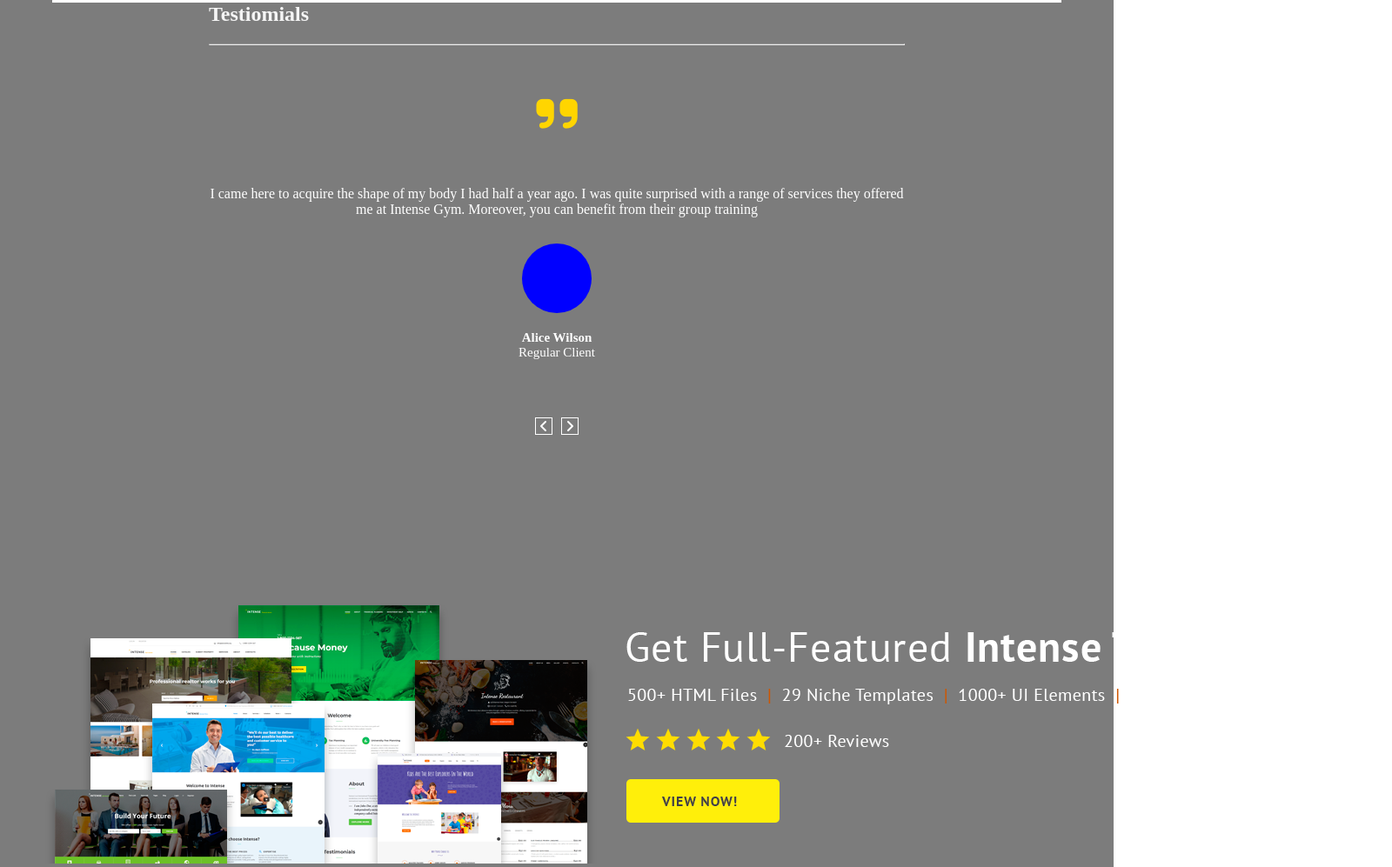
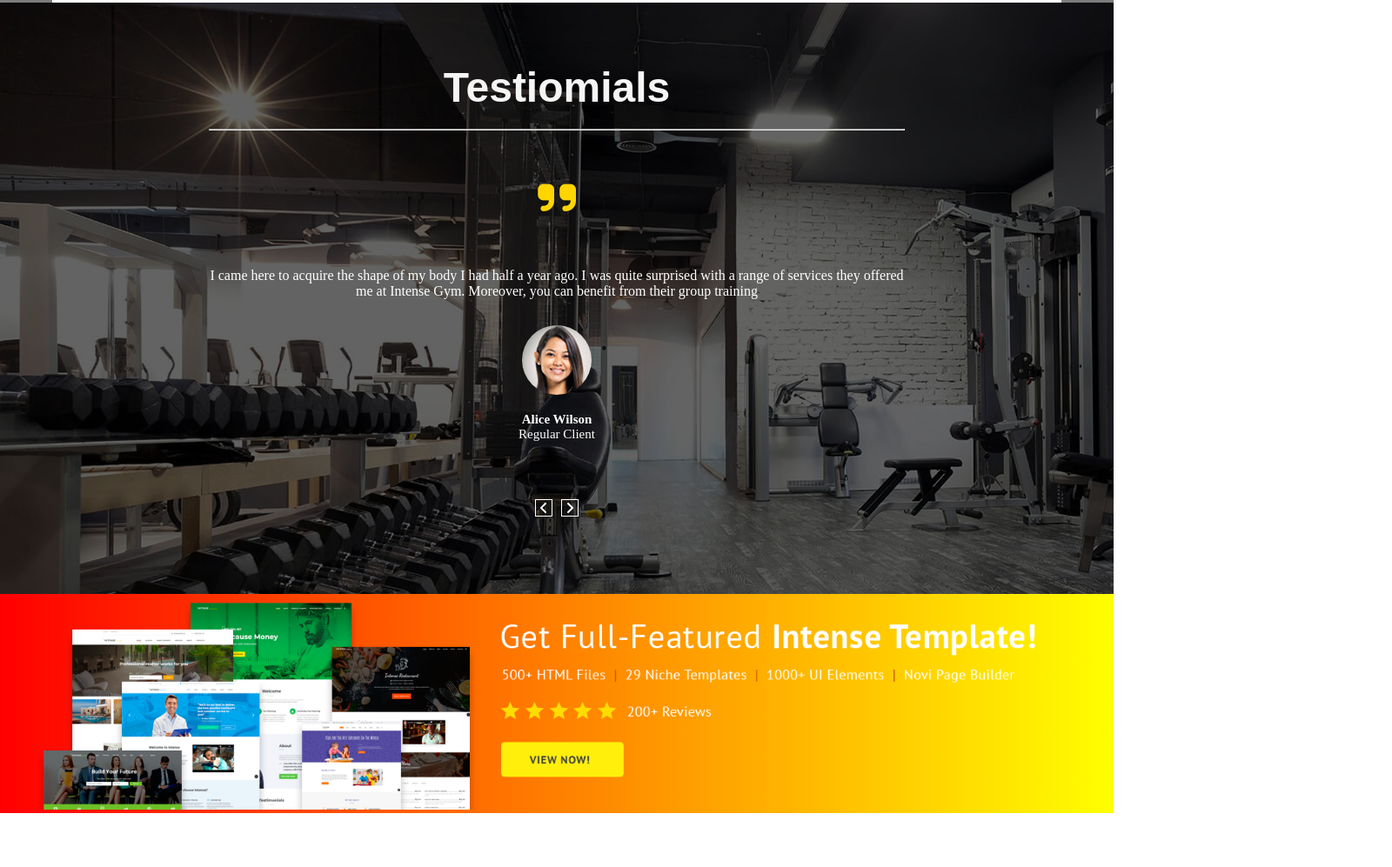
Before and after one commit to FuzzyFuse/Gym-Project, a plain HTML site: page index.html in a window 1280 px wide. Shown: the part 2210-3207 px from the top of the page at 87% size, 1600 px wide, since content can reach past the window. After the commit the page ends 3145 px from the top, so only its background shows below. Drawn offline with Linux system fonts and the light colour scheme.

Commit message:
Update style.css

```diff
--- a/style.css
+++ b/style.css
@@ -315,43 +315,46 @@ color: black;
 
 
 }
+.testinomials {
+        height: 680px;
+        background:rgba(0, 0, 0, 0.612)  url(images/gym_bg.jpg);
+        background-blend-mode: darken;
+        background-attachment: fixed;
+    }
 
-.testinomials
-{
-    height: 680px;
-    background-image: url(background-05-1920x850.jpg);
-}
-.testi-content
-{
+    .testi-content {
         width: 800px;
         margin: auto;
-
+        padding: 70px 0;
+        text-align: center;
     }
 
-.testi-title
-{
+    .testi-title {
         color: whitesmoke;
+        font-size: 32px;
+        font-family: Arial, Helvetica, sans-serif;
     }
-.testi-hr
-{
+
+    .testi-hr {
         margin-top: 20px;
         background-color: white;
     }
-.testi-inverted
-{
-    font-size: 54px;
+
+    .testi-inverted {
+        font-size: 50px;
         text-align: center;
         margin-top: 50px;
     }
-.testi-subtitle{
+
+    .testi-subtitle {
 
         width: 800px;
         color: white;
         text-align: center;
         margin-top: 50px;
     }
-.testi-info
-{
+
+    .testi-info {
         width: 200px;
         height: 200px;
 
@@ -359,43 +362,45 @@ color: black;
         margin-top: 30px;
 
     }
-.testi-logo
-{
+
+    .testi-logo {
         width: 80px;
         height: 80px;
         border-radius: 50%;
-    background-color: blue;
+        background-image: url(images/trstimonial_person.jpg);
         margin: auto;
 
     }
-.testi-name
-{
+
+    .testi-name {
         margin-top: 20px;
         font-size: 15px;
         font-weight: 600;
         color: white;
         text-align: center;
     }
+
     .testi-surname {
         font-size: 15px;
         color: white;
         text-align: center;
     }
-.testi-leftright
-{
+
+    .testi-leftright {
         gap: 10px;
         justify-content: center;
     }
-.testi-left
-{   width: 20px;
+
+    .testi-left {
+        width: 20px;
         height: 20px;
         color: white;
         line-height: 20px;
         text-align: center;
         border: 1px solid white;
     }
-.testi-left:hover
-{
+
+    .testi-left:hover {
         background-color: black;
         border: none;
         transform: scalex(1.2)scaleY(1.2);
@@ -409,8 +414,18 @@ color: black;
         text-align: center;
         border: 1px solid white;
     }
+
     .testi-right:hover {
         background-color: black;
         border: none;
         transform: scalex(1.2)scaleY(1.2);
     }
+
+.ad
+{
+    width: 100%;
+    background-image: linear-gradient(to right, red, yellow);
+}
+.ad img{
+    width: 100%;
+}
```
Lines whose indentation alone changed are shown as unchanged.
